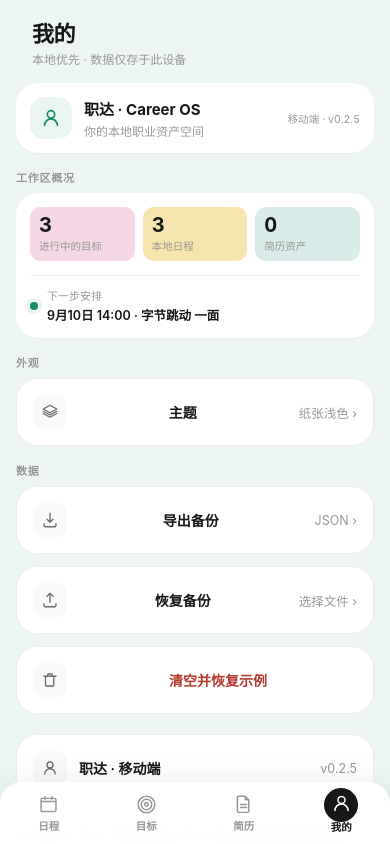
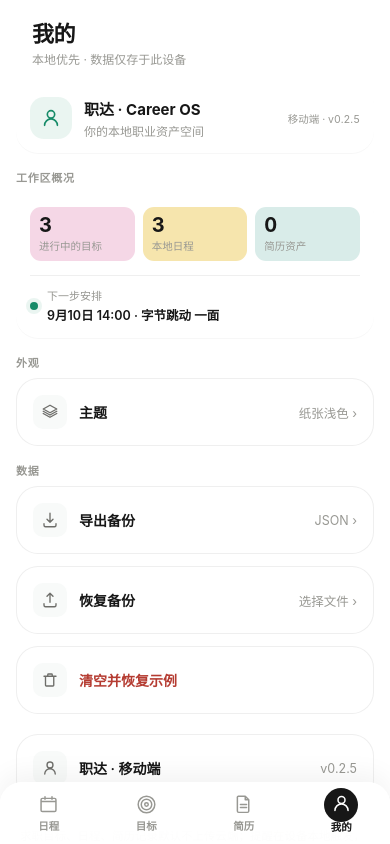
Before and after one commit to k247216/ResumeGo, a Vue app in the folder mobile/: page /me in a window 390 px wide. Built offline with nearby package versions, Linux system fonts and the light colour scheme.

Commit message:
fix(mobile): 统一浅色背景与设置行对齐

```diff
--- a/mobile/src/data/theme.ts
+++ b/mobile/src/data/theme.ts
@@ -17,7 +17,7 @@ export function getTheme(): Theme {
 export function applyTheme(theme: Theme) {
   document.documentElement.dataset.theme = theme
   const meta = document.querySelector('meta[name="theme-color"]')
-  if (meta) meta.setAttribute('content', theme === 'dark' ? '#111212' : theme === 'mint' ? '#eef8f2' : '#f5f5f2')
+  if (meta) meta.setAttribute('content', theme === 'dark' ? '#111212' : theme === 'mint' ? '#eef8f2' : '#ffffff')
 }
 
 export function setTheme(theme: Theme) {
--- a/mobile/src/styles/app.css
+++ b/mobile/src/styles/app.css
@@ -4,7 +4,7 @@
 
 :root {
   /* 语义 token（浅色），与桌面端一致 */
-  --canvas: #edf5f4;
+  --canvas: #ffffff;
   --surface: #ffffff;
   --surface-subtle: #f8faf9;
   --surface-hover: #eef6f4;
@@ -633,7 +633,7 @@ button { font-family: inherit; }
 .theme-option.on { border-color: color-mix(in srgb, var(--brand) 55%, transparent); background: var(--brand-soft); }
 .theme-swatch { display: grid; place-items: center; width: 38px; height: 38px; border-radius: 11px; border: 1px solid var(--line); }
 .theme-swatch i { display: block; width: 14px; height: 14px; border-radius: 50%; background: var(--swatch-accent); }
-.theme-light { --swatch-accent: #171717; background: #f5f5f2; }
+.theme-light { --swatch-accent: #171717; background: #ffffff; }
 .theme-mint { --swatch-accent: #168b68; background: #eef8f2; }
 .theme-dark { --swatch-accent: #f2f2ef; background: #171819; }
 .theme-option-copy { display: grid; gap: 2px; flex: 1; min-width: 0; }
@@ -960,10 +960,11 @@ button { font-family: inherit; }
   border: 1px solid var(--line-subtle);
   border-radius: var(--radius-panel);
   background: var(--surface);
+  text-align: left;
   cursor: pointer;
 }
-.setting-row .s-label { flex: 1; font-size: 14px; font-weight: 600; color: var(--ink); }
-.setting-row .s-value { font-size: 12.5px; color: var(--muted); }
+.setting-row .s-label { flex: 1; min-width: 0; text-align: left; font-size: 14px; font-weight: 600; color: var(--ink); }
+.setting-row .s-value { flex: 0 0 auto; margin-left: auto; text-align: right; font-size: 12.5px; color: var(--muted); }
 
 /* ── 月历视图 ── */
 .cal-head {
```
